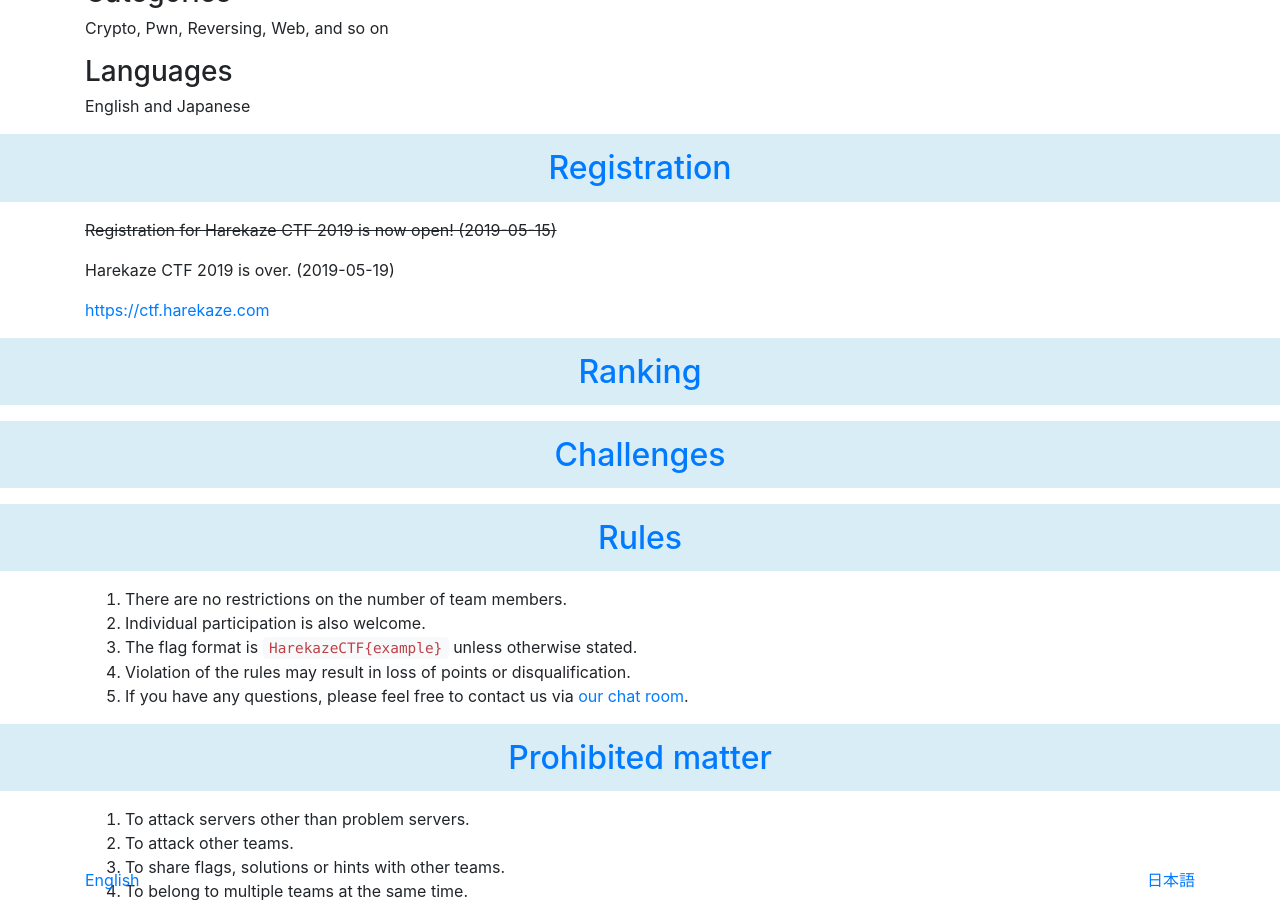
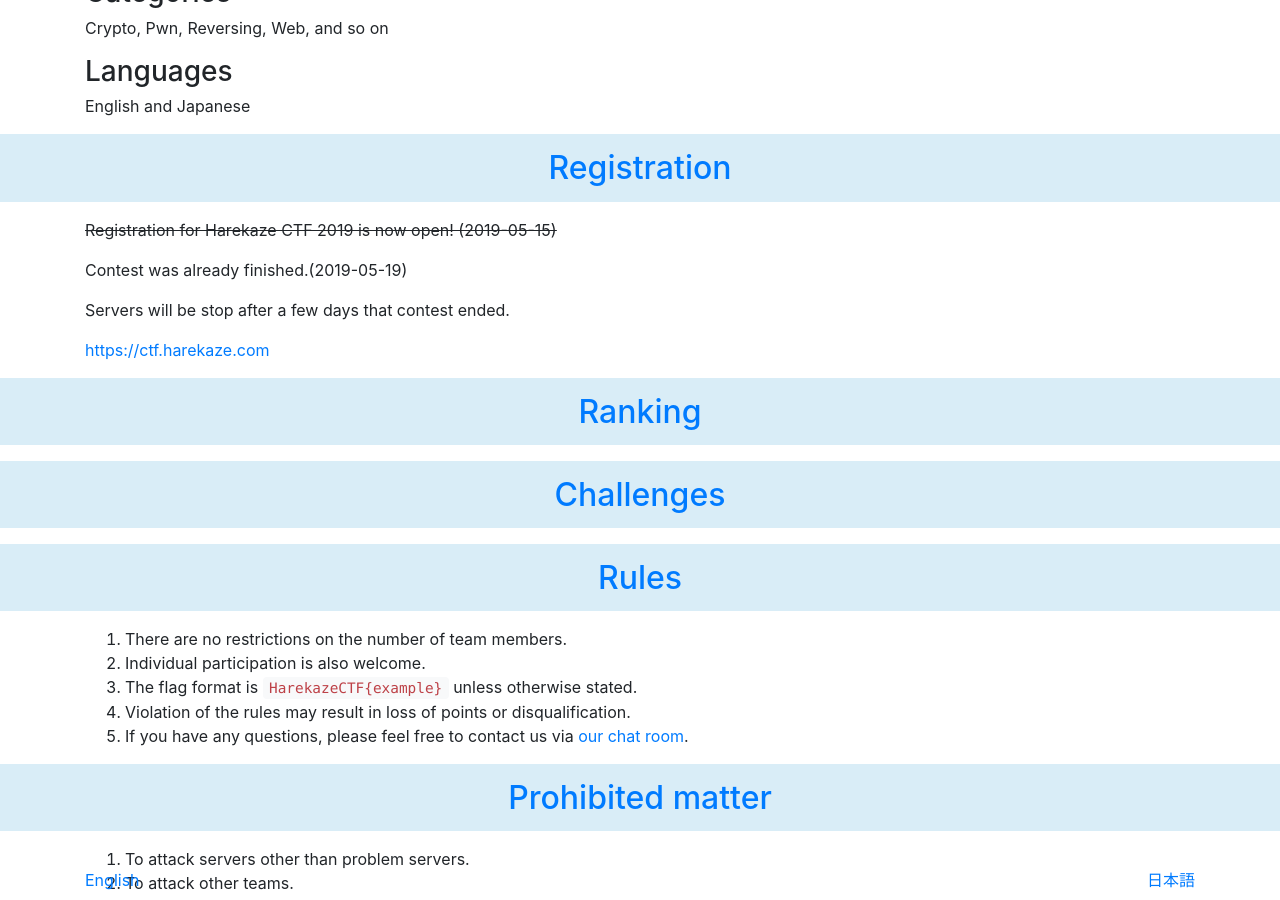
Before and after one commit to TeamHarekaze/TeamHarekaze.github.io, a Jekyll site: the page built from ctf/2019.html, in a window 1280 px wide and 900 px high, scrolled down 954 px. Built offline with Jekyll 4.4.1, drawn with Linux system fonts in a browser that asks for light colours; nearby versions of some CDN libraries.

Commit message:
Update 2019.html

```diff
--- a/ctf/2019.html
+++ b/ctf/2019.html
@@ -35,8 +35,9 @@ title: Harekaze CTF 2019
     <h2 id="register"><a href="#register">Registration</a></h2>
   </header>
   <div class="container">
-    <p><s>Registration for Harekaze CTF 2019 is now open! (<time>2019-05-15</time>)</s></p>
-    <p>Harekaze CTF 2019 is over. (<time>2019-05-19</time>)</p>
+    <p><del><s>Registration for Harekaze CTF 2019 is now open! (<time>2019-05-15</time>)</s></del></p>
+    <p>Contest was already finished.(<time>2019-05-19</time>)</p>
+    <p>Servers will be stop after a few days that contest ended.</p>
     <p><a href="https://ctf.harekaze.com">https://ctf.harekaze.com</a></p>
   </div>
 </section>
```
